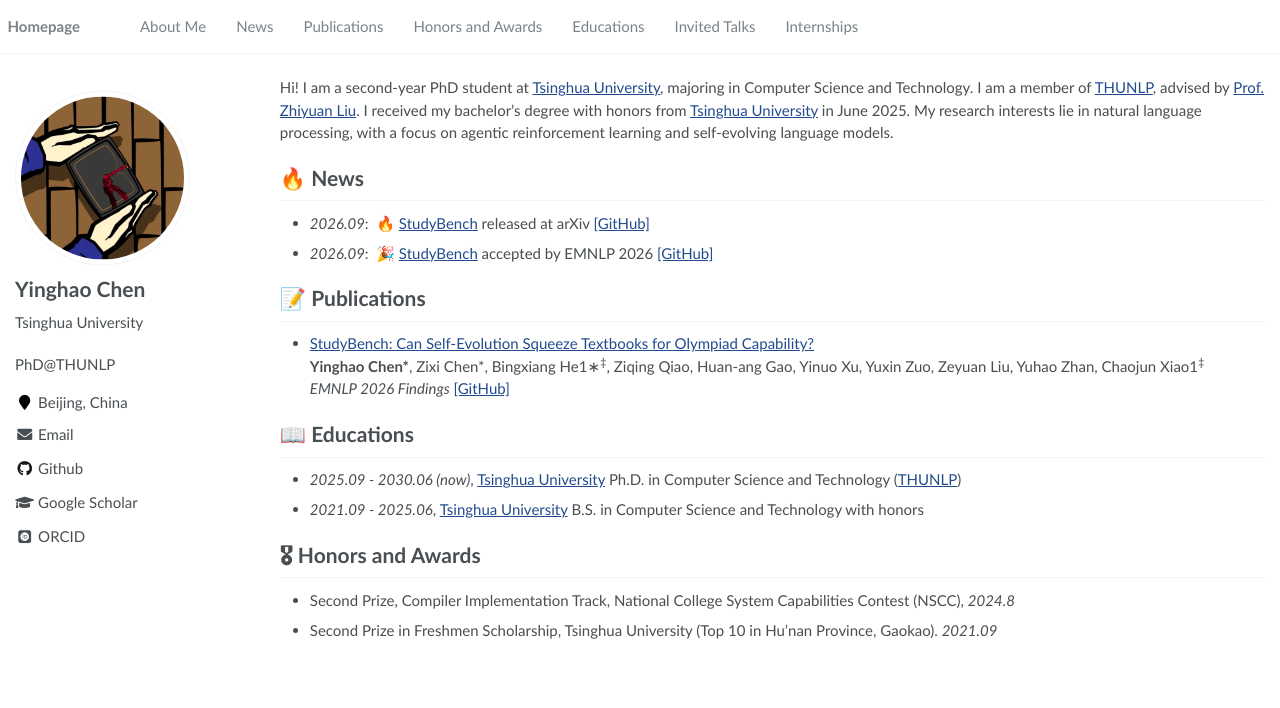
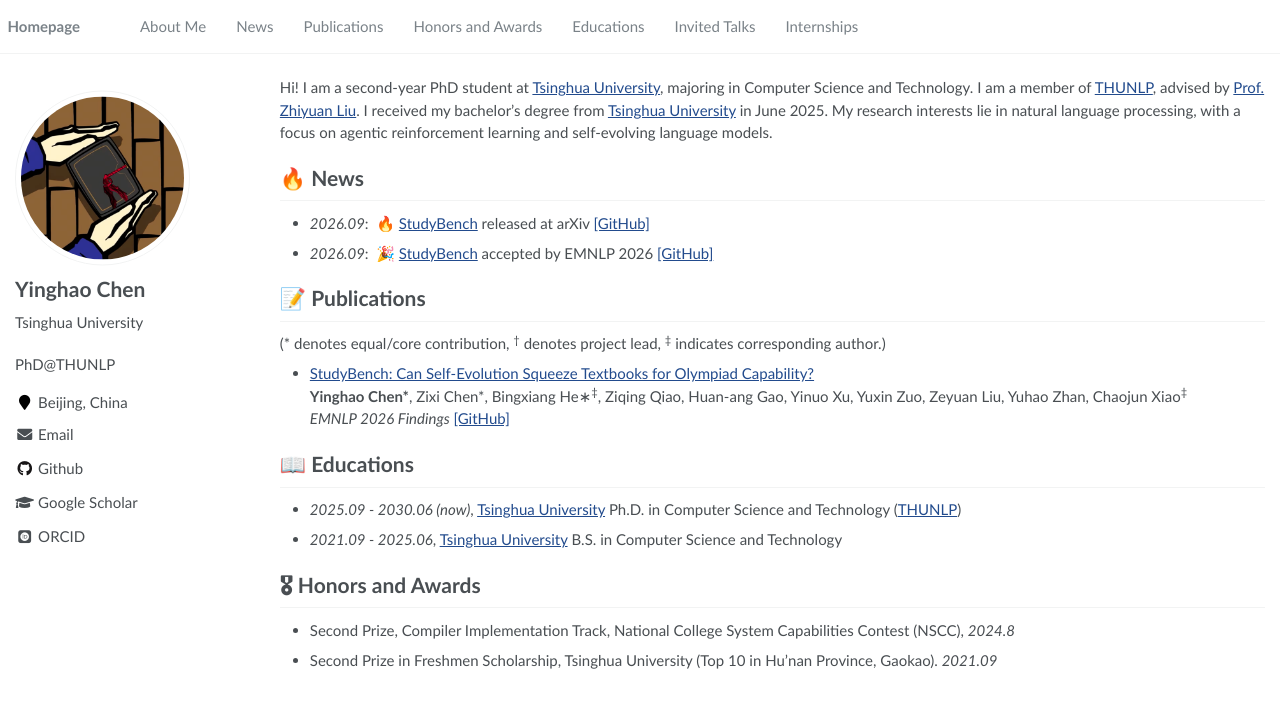
Before and after one commit to yhyayi/yhyayi.github.io, a Jekyll site: the page built from _pages/about.md, in a window 1280 px wide. Shown: the top 708 px of the page. Built offline with Jekyll 4.4.1, drawn with Linux system fonts in a browser that asks for light colours; some web fonts are replaced.

Commit message:
update about.md

```diff
--- a/_pages/about.md
+++ b/_pages/about.md
@@ -17,7 +17,7 @@ redirect_from:
 
 <span class='anchor' id='about-me'></span>
 
-Hi! I am a second-year PhD student at [Tsinghua University](https://www.tsinghua.edu.cn/), majoring in Computer Science and Technology. I am a member of [THUNLP](http://nlp.csai.tsinghua.edu.cn/), advised by [Prof. Zhiyuan Liu](http://nlp.csai.tsinghua.edu.cn/~lzy/). I received my bachelor's degree with honors from [Tsinghua University](https://www.tsinghua.edu.cn/) in June 2025. My research interests lie in natural language processing, with a focus on agentic reinforcement learning and self-evolving language models.
+Hi! I am a second-year PhD student at [Tsinghua University](https://www.tsinghua.edu.cn/), majoring in Computer Science and Technology. I am a member of [THUNLP](http://nlp.csai.tsinghua.edu.cn/), advised by [Prof. Zhiyuan Liu](http://nlp.csai.tsinghua.edu.cn/~lzy/). I received my bachelor's degree from [Tsinghua University](https://www.tsinghua.edu.cn/) in June 2025. My research interests lie in natural language processing, with a focus on agentic reinforcement learning and self-evolving language models.
 <!-- <a href='https://scholar.google.com/citations?user=mb36VikAAAAJ'><img src="https://img.shields.io/endpoint?url=https%3A%2F%2Fscholar.google.com%2Fcitations%3Fuser%3Dmb36VikAAAAJ&logo=Google%20Scholar&labelColor=f6f6f6&color=9cf&style=flat&label=citations"></a> -->
 
 <!-- My research interest includes neural machine translation and computer vision. I have published more than 100 papers at the top international AI conferences with total <a href='https://scholar.google.com/citations?user=DhtAFkwAAAAJ'>google scholar citations <strong><span id='total_cit'>260000+</span></strong></a> (You can also use google scholar badge <a href='https://scholar.google.com/citations?user=DhtAFkwAAAAJ'><img src="https://img.shields.io/endpoint?url={{ url | url_encode }}&logo=Google%20Scholar&labelColor=f6f6f6&color=9cf&style=flat&label=citations"></a>). -->
@@ -29,17 +29,17 @@ Hi! I am a second-year PhD student at [Tsinghua University](https://www.tsinghua
 
 # 📝 Publications
 
-<!-- (* denotes equal/core contribution, <sup>†</sup> denotes project lead, <sup>‡</sup> indicates corresponding author.) -->
+(* denotes equal/core contribution, <sup>†</sup> denotes project lead, <sup>‡</sup> indicates corresponding author.)
 
 - [StudyBench: Can Self-Evolution Squeeze Textbooks for Olympiad Capability?](https://arxiv.org/abs/2609.00787)<br>
-  **Yinghao Chen\***, Zixi Chen\*, Bingxiang He1∗<sup>‡</sup>, Ziqing Qiao, Huan-ang Gao, Yinuo Xu, Yuxin Zuo, Zeyuan Liu, Yuhao Zhan, Chaojun Xiao1<sup>‡</sup><br>
+  **Yinghao Chen\***, Zixi Chen\*, Bingxiang He∗<sup>‡</sup>, Ziqing Qiao, Huan-ang Gao, Yinuo Xu, Yuxin Zuo, Zeyuan Liu, Yuhao Zhan, Chaojun Xiao<sup>‡</sup><br>
   *EMNLP 2026 Findings* [[GitHub]](https://github.com/thunlp/StudyBench)<br>
 
 # 📖 Educations
 - *2025.09 - 2030.06 (now)*, [Tsinghua University](https://www.tsinghua.edu.cn/)
   Ph.D. in Computer Science and Technology ([THUNLP](http://nlp.csai.tsinghua.edu.cn/))
 - *2021.09 - 2025.06*, [Tsinghua University](https://www.tsinghua.edu.cn/)
-  B.S. in Computer Science and Technology with honors
+  B.S. in Computer Science and Technology
 
 # 🎖 Honors and Awards
 * Second Prize, Compiler Implementation Track, National College System Capabilities Contest (NSCC), *2024.8*
```
